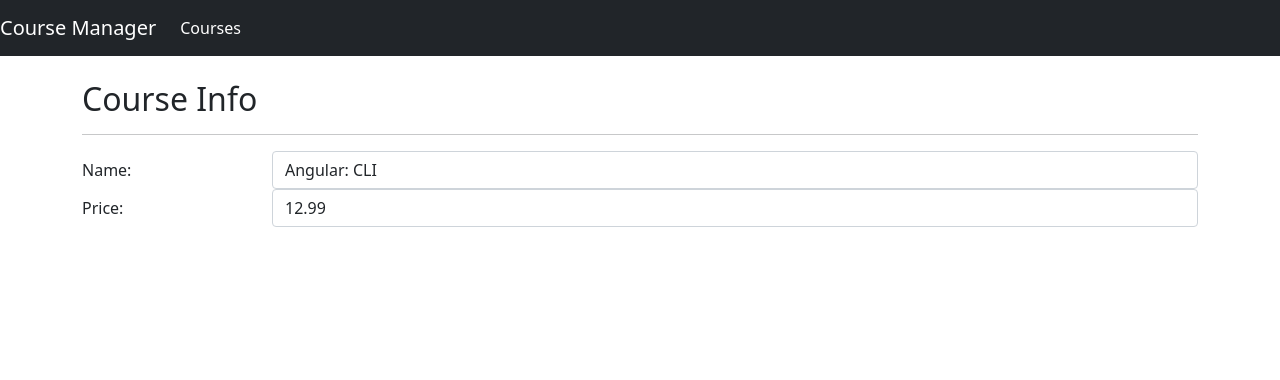
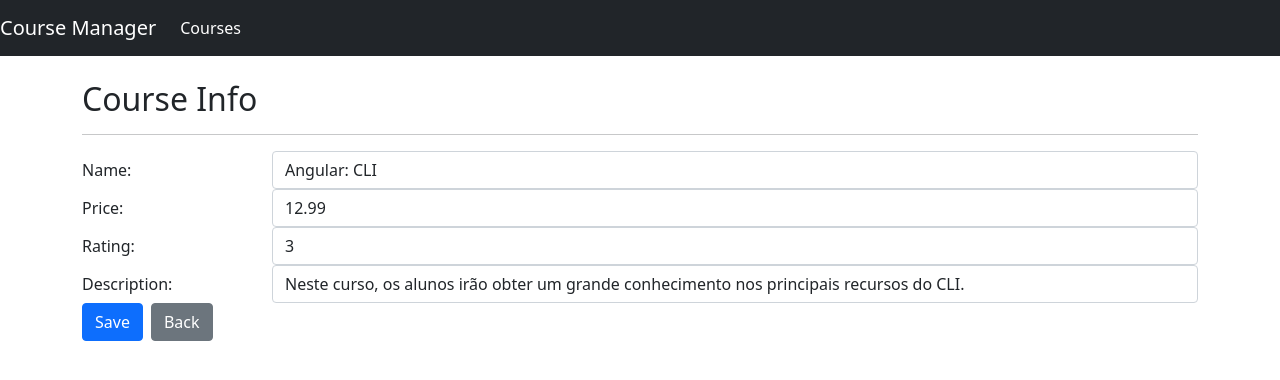
Before and after one commit to gabihvespoli/course-manager, an Angular app: page /courses/info/1 in a window 1280 px wide. Shown: the top 380 px of the page. Built offline with nearby package versions, Linux system fonts and the light colour scheme.

Commit message:
feat: forms and templates

```diff
--- a/src/app/courses/course-info.component.html
+++ b/src/app/courses/course-info.component.html
@@ -24,4 +24,27 @@
     </div>
   </div>
 
+  <div class="form-group row">
+    <label class="col-sm-2 col-form-label">Rating:</label>
+    <div class="col-sm-10">
+      <input [(ngModel)]="course.rating" required name="rating" #courseRating="ngModel" type="number" [ngClass]="{'is-invalid' : courseRating.invalid}" class="form-control">
+      <div class="invalid-feedback">
+        <span>Course rating is required</span>
+      </div>
+    </div>
+  </div>
+
+  <div class="form-group row">
+    <label class="col-sm-2 col-form-label">Description:</label>
+    <div class="col-sm-10">
+      <input [(ngModel)]="course.description" required name="description" #courseDescription="ngModel" type="text" [ngClass]="{'is-invalid' : courseDescription.invalid}" class="form-control">
+      <div class="invalid-feedback">
+        <span>Course description is required</span>
+      </div>
+    </div>
+  </div>
+
+  <button [disabled]="courseForm.invalid" (click)="save()" class="btn btn-primary me-2">Save</button>
+  <button [routerLink]="['/courses']" class="btn btn-secondary">Back</button>
+
 </form>
--- a/src/app/courses/course-info.component.ts
+++ b/src/app/courses/course-info.component.ts
@@ -16,4 +16,8 @@ export class CourseInfoComponent implements OnInit {
     this.course = this.courseService.retrieveById(+this.activatedRoute.snapshot.paramMap.get('id'));
     /** o + antes do this converte string (padrão da rota) para number */
   }
+
+  save(): void {
+    this.courseService.save(this.course);
+  }
 }
--- a/src/app/courses/course.service.ts
+++ b/src/app/courses/course.service.ts
@@ -11,6 +11,13 @@ export class CourseService {
 
   retrieveById(id: number): Course {
     return COURSES.find((courseIterator: Course) => courseIterator.id === id);
+  }
+
+  save(course: Course): void {
+    if(course.id) {
+      const index = COURSES.findIndex((courseIterator: Course) => courseIterator.id === course.id);
+      COURSES[index]= course;
+    }
   }
 }
 
```
